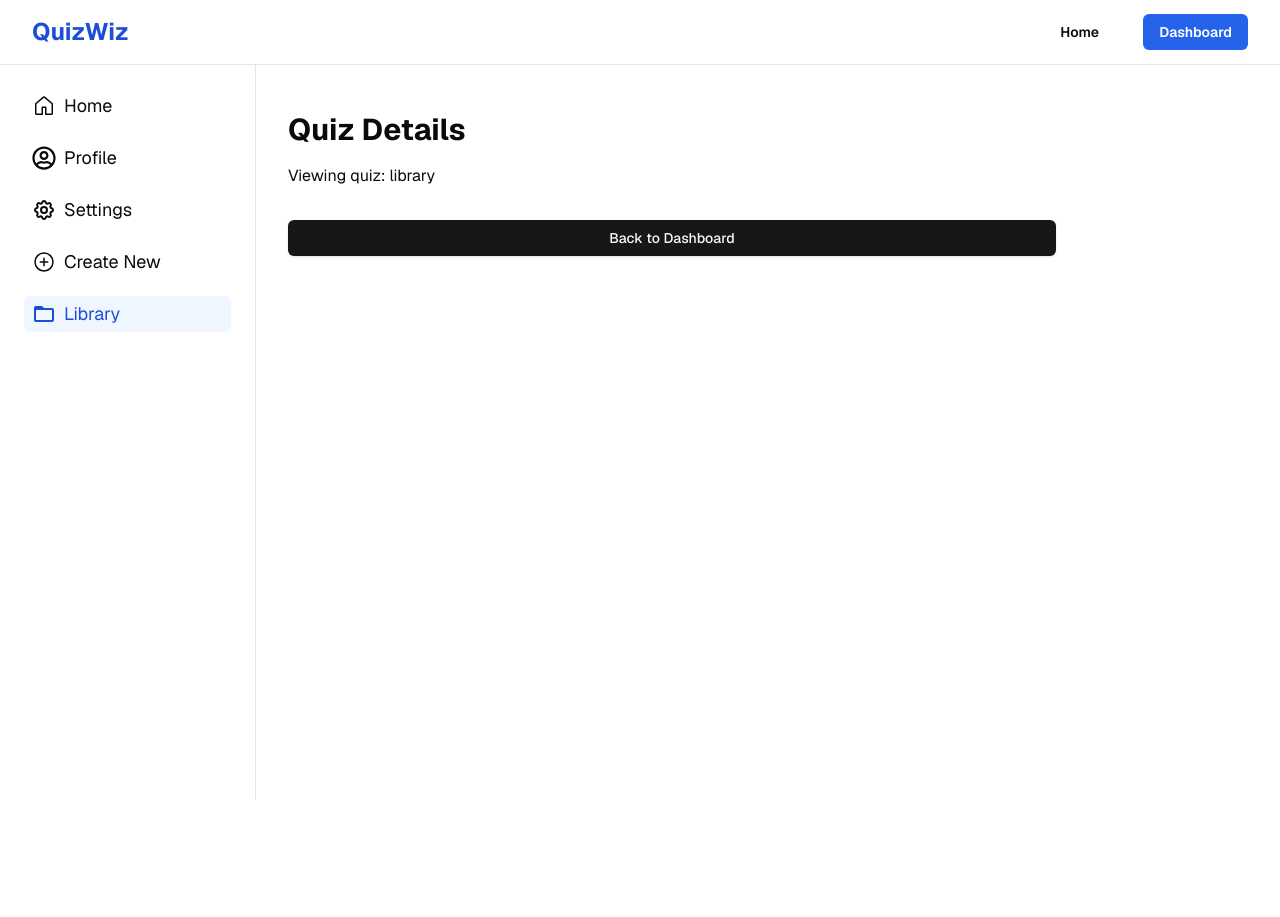
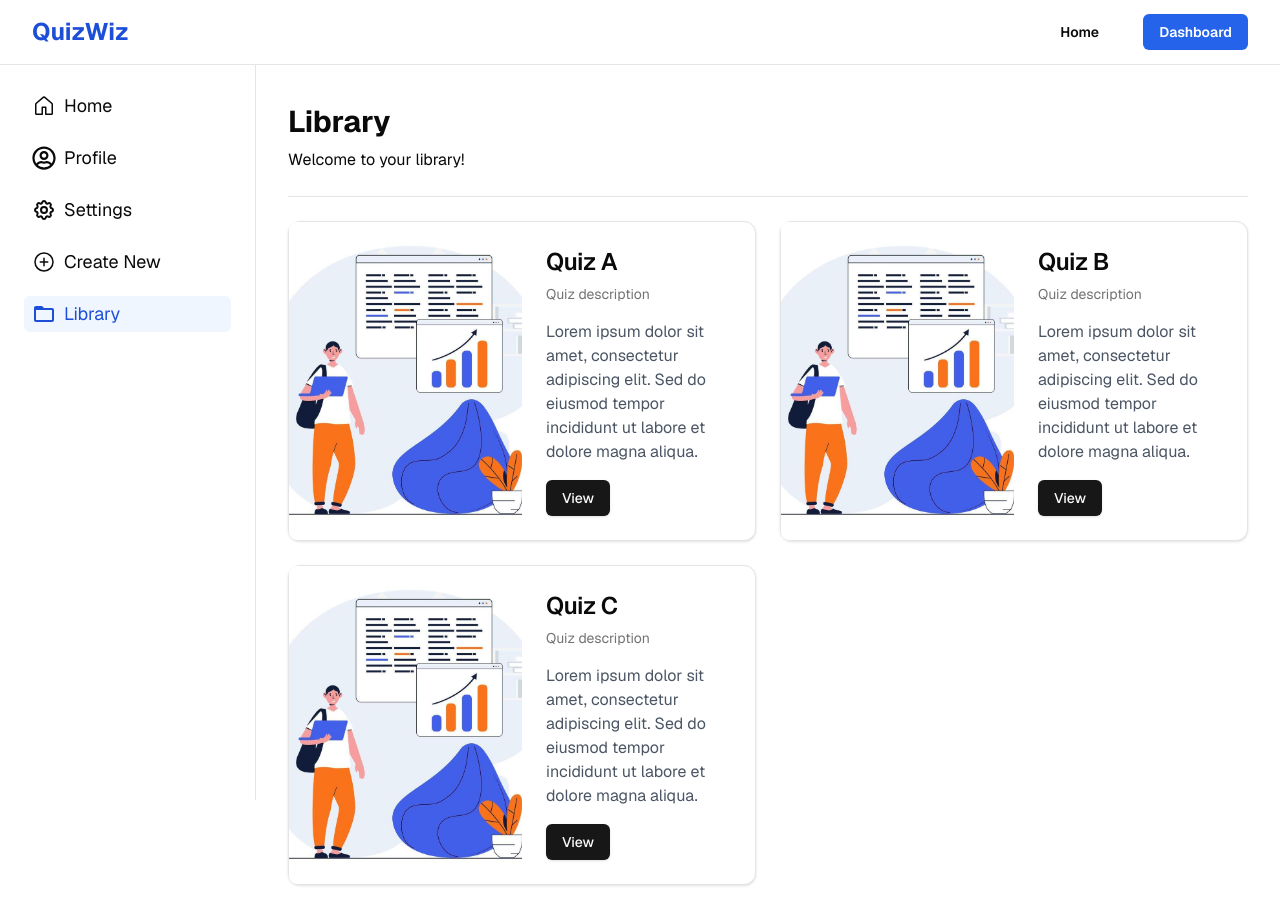
Before and after one commit to joshuaprunty/quiz-master, a Next.js app: page /dashboard/library in a window 1280 px wide. Before the commit the page ends 800 px from the top, so only its background shows below. Built offline with nearby package versions, Linux system fonts and the light colour scheme.

Commit message:
library page outline

```diff
--- /dev/null
+++ b/src/app/(authenticated)/dashboard/library/page.js
@@ -0,0 +1,75 @@
+import {
+  Card,
+  CardContent,
+  CardDescription,
+  CardFooter,
+  CardHeader,
+  CardTitle,
+} from "@/components/ui/card"
+import { Button } from "@/components/ui/button"
+import Image from "next/image";
+import Link from "next/link";
+import { Separator } from "@/components/ui/separator";
+import { slugify } from "@/lib/utils";
+
+
+export default function Library() {
+  const cardData = [
+    {
+      title: "Quiz A",
+      description: "Quiz description",
+      content: "Lorem ipsum dolor sit amet, consectetur adipiscing elit. Sed do eiusmod tempor incididunt ut labore et dolore magna aliqua."
+    },
+    {
+      title: "Quiz B",
+      description: "Quiz description",
+      content: "Lorem ipsum dolor sit amet, consectetur adipiscing elit. Sed do eiusmod tempor incididunt ut labore et dolore magna aliqua."
+    },
+    {
+      title: "Quiz C",
+      description: "Quiz description",
+      content: "Lorem ipsum dolor sit amet, consectetur adipiscing elit. Sed do eiusmod tempor incididunt ut labore et dolore magna aliqua."
+    }
+  ];
+
+  return (
+    <div className="p-8">
+      <h1 className="text-3xl font-bold my-2">Library</h1>
+      <p className="my-2">Welcome to your library!</p>
+      <Separator className="my-6 max-w-7xl" />
+      <div className="grid grid-cols-1 lg:grid-cols-2 gap-6 max-w-7xl">
+        {cardData.map((card, index) => (
+          <Card key={index} className="w-full">
+            <div className="grid grid-cols-1 md:grid-cols-2">
+              <div className="relative h-[200px] md:h-full">
+                <Image
+                  src="/studying.jpg"
+                  alt="Students studying"
+                  fill
+                  className="object-cover rounded-t-lg md:rounded-l-lg md:rounded-tr-none"
+                />
+              </div>
+              <div className="p-6 flex flex-col justify-center min-h-[30vh]">
+                <div>
+                  <CardHeader className="p-0 mb-4">
+                    <CardTitle className="text-2xl">{card.title}</CardTitle>
+                    <CardDescription>{card.description}</CardDescription>
+                  </CardHeader>
+
+                  <CardContent className="p-0">
+                    <p className="text-gray-600">{card.content}</p>
+                  </CardContent>
+                </div>
+                <CardFooter className="p-0 mt-4">
+                  <Link href={`/dashboard/${slugify(card.title)}`}>
+                    <Button className="w-full">View</Button>
+                  </Link>
+                </CardFooter>
+              </div>
+            </div>
+          </Card>
+        ))}
+      </div>
+    </div>
+  )
+}
```
